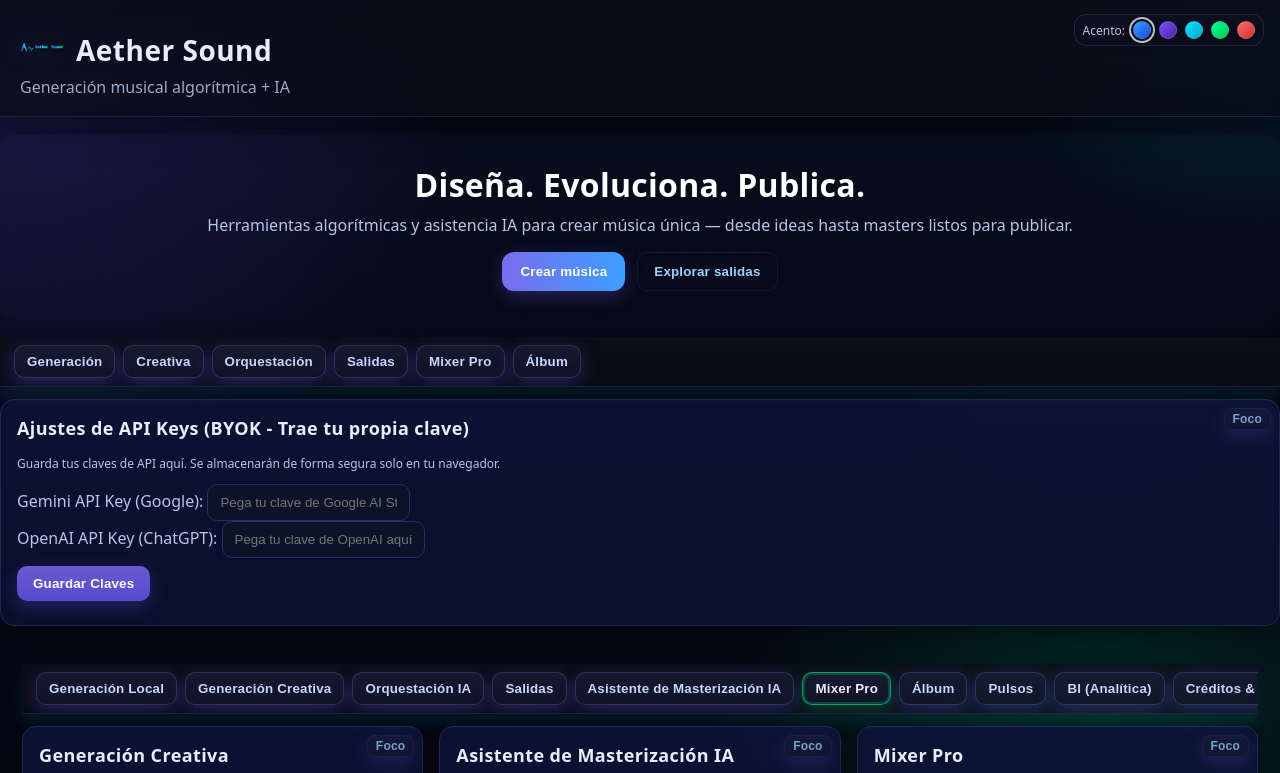
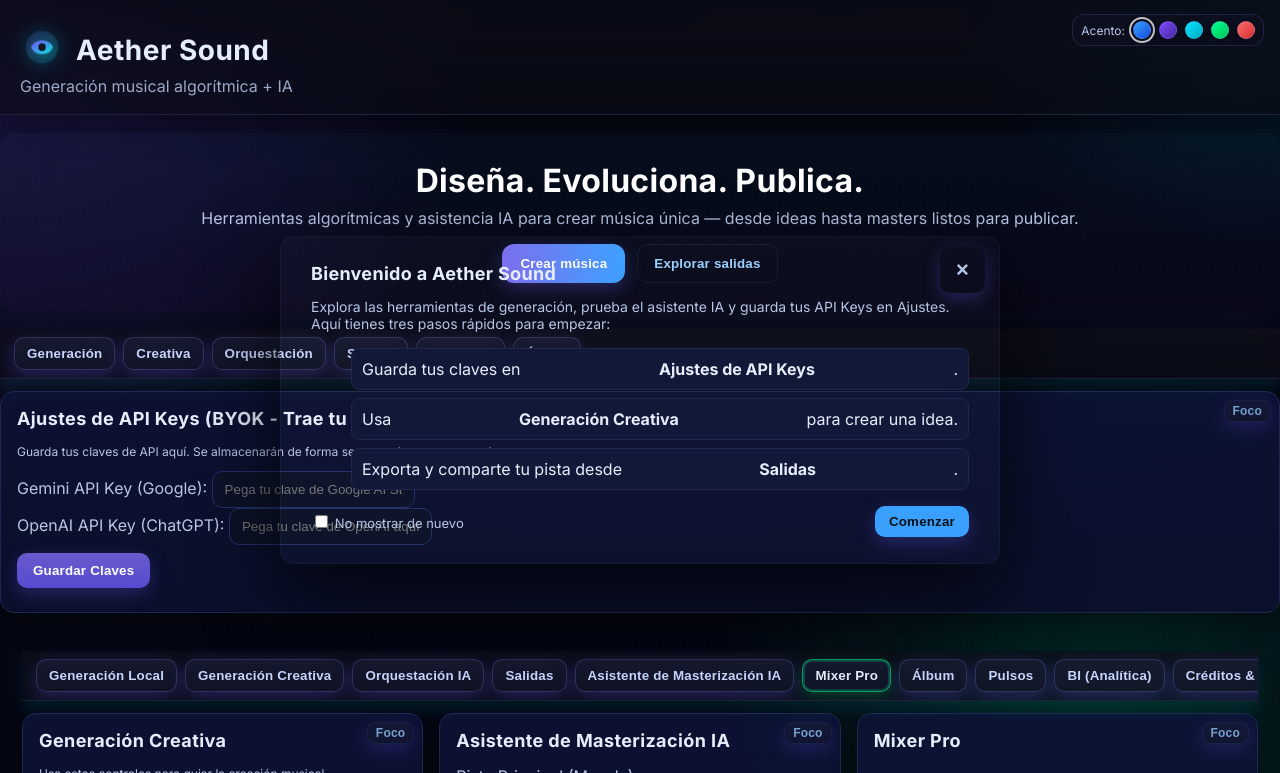
Before and after one commit to aetereum/Aether-Sound, a website: page public/index.html in a window 1280 px wide. Shown: the top 773 px of the page. Drawn offline with Linux system fonts and the light colour scheme; no server answers; files whose address does not match are found by name.

Commit message:
feat(ui): add onboarding modal, Inter font, micro-animations and logo

```diff
--- a/public/client.js
+++ b/public/client.js
@@ -34,6 +34,36 @@ window.addEventListener('DOMContentLoaded', () => {
       formRow.insertBefore(selectLabel, promptLabel);
     }
   }
+
+  // --- Onboarding modal: show once per browser using localStorage ---
+  try {
+    const ONBOARD_KEY = 'aether_onboard_shown_v1';
+    const onboard = document.getElementById('onboarding-modal');
+    if (onboard) {
+      const closeBtn = onboard.querySelector('.onboard-close');
+      const startBtn = document.getElementById('onboard-start');
+      const dontShow = document.getElementById('dont-show-onboard');
+      const already = localStorage.getItem(ONBOARD_KEY);
+      if (!already) onboard.classList.remove('hidden');
+      const hide = () => onboard.classList.add('hidden');
+      if (closeBtn) closeBtn.addEventListener('click', () => { if (dontShow && dontShow.checked) localStorage.setItem(ONBOARD_KEY, '1'); hide(); });
+      if (startBtn) startBtn.addEventListener('click', () => { if (dontShow && dontShow.checked) localStorage.setItem(ONBOARD_KEY, '1'); hide(); });
+    }
+  } catch (err) { console.warn('Onboard init failed', err); }
+
+  // --- Quick nav: mark active and smooth scroll to panels ---
+  try {
+    document.querySelectorAll('.quick-nav button').forEach(btn => {
+      btn.addEventListener('click', (e) => {
+        const tgt = btn.dataset.target;
+        if (!tgt) return;
+        document.querySelectorAll('.quick-nav button').forEach(b => b.classList.remove('active'));
+        btn.classList.add('active');
+        const el = document.getElementById(tgt);
+        if (el) el.scrollIntoView({ behavior: 'smooth', block: 'start' });
+      });
+    });
+  } catch (err) { /* fail silently */ }
 
   // --- Cargar claves guardadas al iniciar ---
   function loadApiKeys() {
--- a/public/index.html
+++ b/public/index.html
@@ -4,6 +4,8 @@
   <meta charset="UTF-8" />
   <meta name="viewport" content="width=device-width, initial-scale=1.0" />
   <title>Aether Sound</title>
+  <!-- Tipografía moderna -->
+  <link href="https://fonts.googleapis.com/css2?family=Inter:wght@400;600;700;800&display=swap" rel="stylesheet">
   <link rel="stylesheet" href="style.css" />
 </head>
 <body>
@@ -11,6 +13,26 @@
     <h1>Aether Sound</h1>
     <p>Generación musical algorítmica + IA</p>
   </header>
+
+  <!-- Onboarding modal (muestra la primera vez) -->
+  <div id="onboarding-modal" class="onboard hidden" role="dialog" aria-modal="true" aria-labelledby="onboard-title">
+    <div class="onboard-panel">
+      <button class="onboard-close" aria-label="Cerrar">×</button>
+      <div class="onboard-body">
+        <h2 id="onboard-title">Bienvenido a Aether Sound</h2>
+        <p class="hint">Explora las herramientas de generación, prueba el asistente IA y guarda tus API Keys en Ajustes. Aquí tienes tres pasos rápidos para empezar:</p>
+        <ol>
+          <li>Guarda tus claves en <strong>Ajustes de API Keys</strong>.</li>
+          <li>Usa <strong>Generación Creativa</strong> para crear una idea.</li>
+          <li>Exporta y comparte tu pista desde <strong>Salidas</strong>.</li>
+        </ol>
+        <div class="onboard-actions">
+          <label><input type="checkbox" id="dont-show-onboard" /> No mostrar de nuevo</label>
+          <button id="onboard-start" class="primary">Comenzar</button>
+        </div>
+      </div>
+    </div>
+  </div>
 
   <!-- HERO + QUICK NAV: mejora visual y acceso rápido -->
   <section class="hero">
--- a/public/style.css
+++ b/public/style.css
@@ -1,5 +1,6 @@
 * { box-sizing: border-box; }
-body { font-family: system-ui, -apple-system, Segoe UI, Roboto, Arial, sans-serif; margin: 0; background: #0b1020; color: #e6eefc; }
+/* Use Inter as the primary UI font when available */
+body { font-family: 'Inter', system-ui, -apple-system, 'Segoe UI', Roboto, Arial, sans-serif; margin: 0; background: #0b1020; color: #e6eefc; }
 .container { max-width: 1000px; margin: 40px auto; padding: 0 20px 40px; }
 .header { display: flex; align-items: center; justify-content: space-between; margin-bottom: 20px; }
 .panel { background: #0f1530; border: 1px solid #1f2750; border-radius: 12px; padding: 16px; margin-bottom: 16px; box-shadow: 0 4px 12px rgba(0,0,0,0.25); }
@@ -107,6 +108,25 @@ li[draggable="true"]:active { cursor: grabbing; }
 /* Microinteracciones */
 button { transition: transform .08s ease, box-shadow .12s ease; }
 button:active { transform: translateY(1px) scale(0.995); box-shadow: 0 0 0 rgba(0,0,0,0); }
+
+/* CTA micro-animations for hero and primary actions */
+.cta, .hero .primary, button.primary { transition: transform .16s ease, box-shadow .16s ease, opacity .12s ease; }
+.cta:hover, .hero .primary:hover, button.primary:hover { transform: translateY(-3px); box-shadow: 0 14px 30px rgba(0,0,0,0.45); }
+
+/* Onboarding modal */
+.onboard{position:fixed;inset:0;display:flex;align-items:center;justify-content:center;padding:24px;z-index:1200}
+.onboard.hidden{display:none}
+.onboard-panel{position:relative;width:100%;max-width:720px;background:linear-gradient(180deg, rgba(255,255,255,0.02), rgba(255,255,255,0.01));border-radius:14px;padding:18px;border:1px solid rgba(255,255,255,0.03);box-shadow:0 30px 80px rgba(0,0,0,0.7)}
+.onboard-close{position:absolute;right:14px;top:10px;background:transparent;border:0;color:var(--muted);font-size:22px;cursor:pointer}
+.onboard-body{padding:8px 12px}
+.onboard-body h2{margin:0 0 6px}
+.onboard-body .hint{color:var(--muted);font-size:14px}
+.onboard-actions{display:flex;align-items:center;justify-content:space-between;margin-top:16px;gap:12px}
+.onboard-actions label{color:var(--muted);font-size:13px}
+.onboard-actions .primary{background:var(--accent);color:#051017;border:0;padding:8px 14px;border-radius:10px;cursor:pointer}
+
+/* Small tweak for header logo (if using inline svg asset) */
+header h1::before { width:44px;height:44px; }
 
 /* === Futuristic Dark Neon Theme overrides === */
 :root {
```
Also changed, not shown: public/assets/logo-aether.svg (added).
